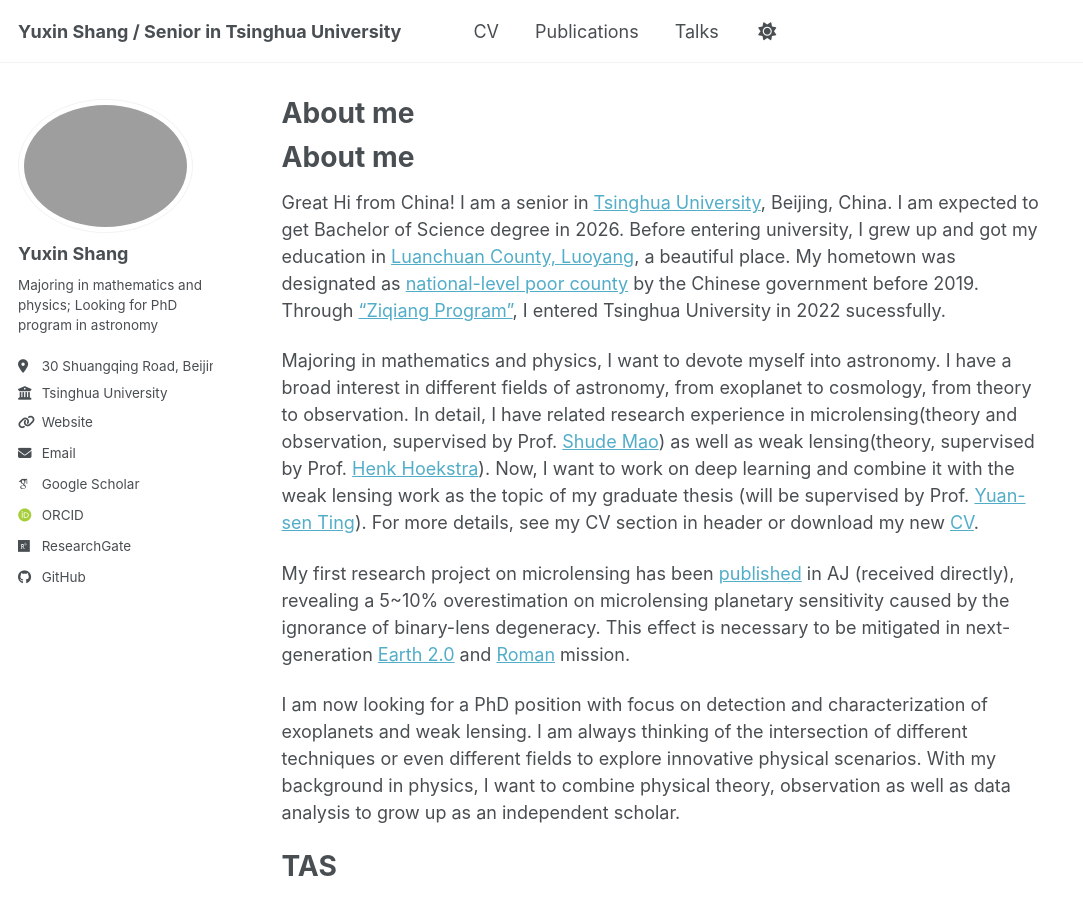
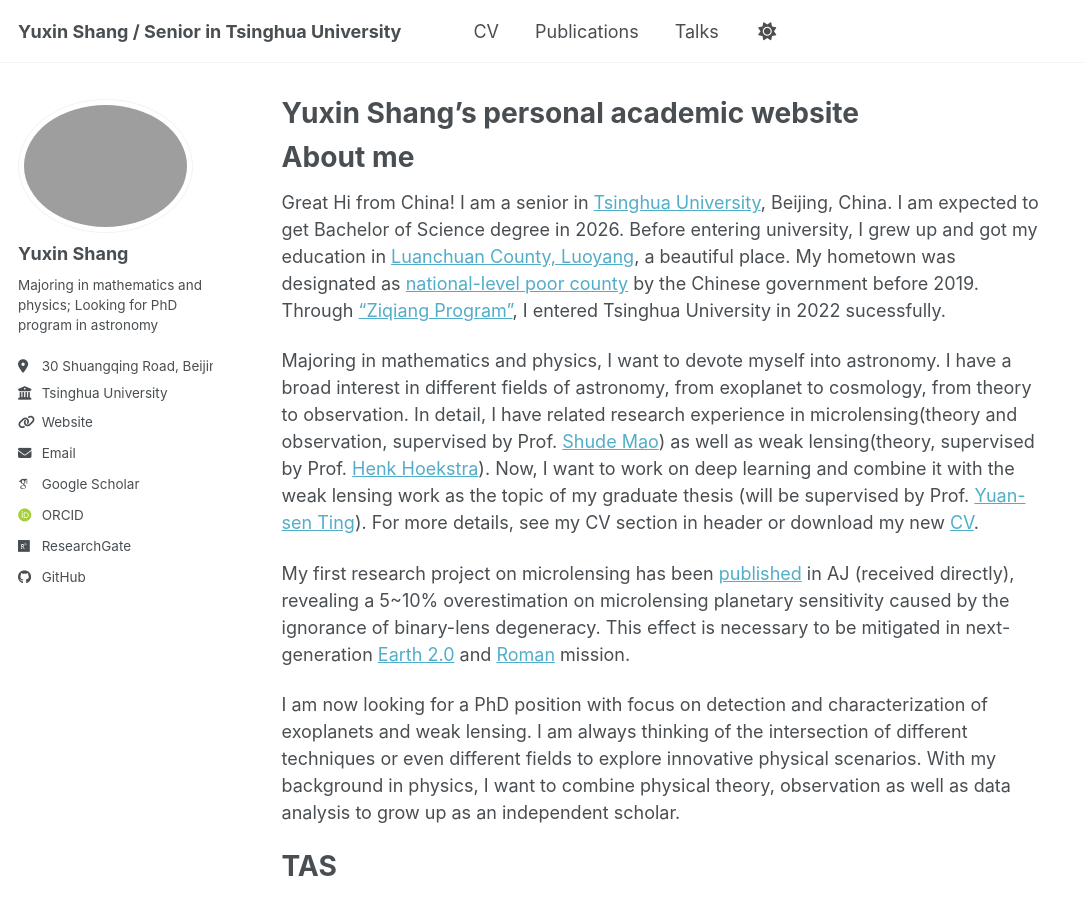
Before and after one commit to YuxinShang-thu/YuxinShang-thu.github.io, a Jekyll site: the page built from _pages/about.md, in a window 1280 px wide and 900 px high. Shown: the whole window, without its empty margins (0-1083 px from the left). Built offline with Jekyll 4.4.1, drawn with Linux system fonts in a browser that asks for light colours; some web fonts are replaced; our own code applies the rules of GitHub Pages for plain Markdown files; a script bundle is joined from its source files by our own code; library files that are not in the unit come from our copies.

Commit message:
Add front matter to about.md
Added front matter with permalink, title, author profile, and redirect information.

```diff
--- a/_pages/about.md
+++ b/_pages/about.md
@@ -1,3 +1,11 @@
+---
+permalink: /
+title: "Yuxin Shang's personal academic website"
+author_profile: true
+redirect_from:
+  - /about/
+  - /about.html
+---
 
 About me
 ====
```
